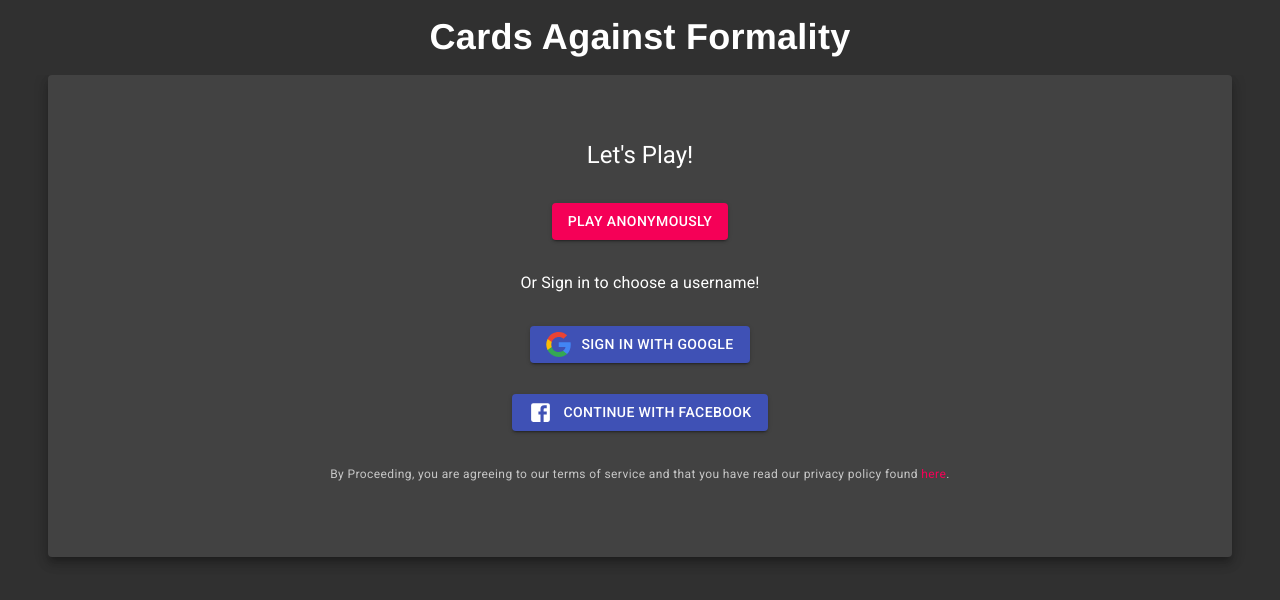
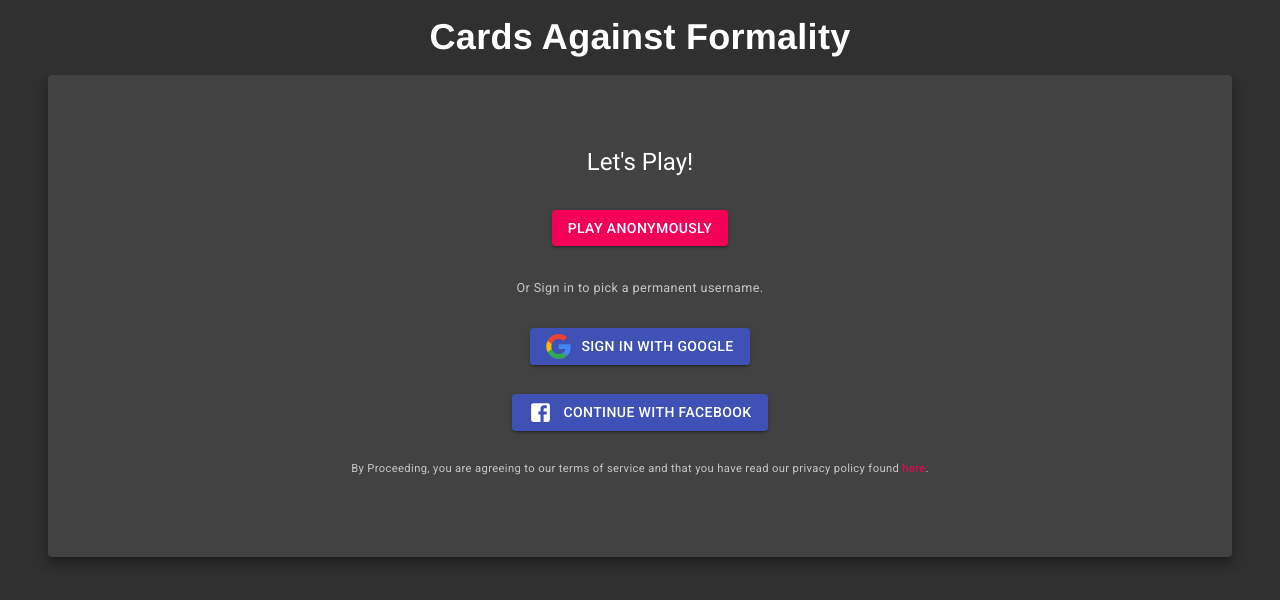
Before and after one commit to heynatefox/cards-against-formality-pwa, a React (Create React App) app: page /login in a window 1280 px wide. Shown: the top 600 px of the page. Built offline with nearby package versions, Linux system fonts and the light colour scheme; no server answers.

Commit message:
Automatically fetch new token every 30 minutes. Fetch token from indexed db each request

```diff
--- a/src/Contexts/UserProvider.tsx
+++ b/src/Contexts/UserProvider.tsx
@@ -1,6 +1,6 @@
 import React, { useCallback, useState, useEffect, useContext, useRef } from "react";
 import { Backdrop, CircularProgress } from '@material-ui/core';
-import * as firebase from "firebase/app";
+import { auth } from "firebase/app";
 
 import useFetchData, { FetchType } from "../Hooks/useFetchData";
 import { RouterContext } from "./RouteProvider";
@@ -12,11 +12,10 @@ export interface UserContextInterface {
   logout: () => void;
   user: { _id: string, username: string, isAnonymous: boolean } | null;
   authUser: any | null;
-  token: string;
 }
 
 export const UserContext = React.createContext<UserContextInterface>(
-  { login: () => Promise.resolve(''), logout: () => { }, signup: () => Promise.resolve(), user: null, authUser: null, token: '' }
+  { login: () => Promise.resolve(''), logout: () => { }, signup: () => Promise.resolve(), user: null, authUser: null }
 );
 
 export default function UserProvider({ children, isFirebaseInit }: any) {
@@ -27,8 +26,6 @@ export default function UserProvider({ children, isFirebaseInit }: any) {
     routerRef.current = routerContext;
   }, [routerContext]);
 
-
-  const [token, setToken] = useState('');
   const [user, setUser] = useState<{ _id: string, username: string, isAnonymous: boolean } | null>(null);
 
   const [isProviderSigningIn, setIsProviderSigningIn] = useState(false);
@@ -38,7 +35,7 @@ export default function UserProvider({ children, isFirebaseInit }: any) {
   const [, , , logoutHttp] = useFetchData<any>(`/api/logout`, FetchType.PUT);
   const [loginData, isSigningin, , next] = useFetchData<any>(`/api/login`, FetchType.POST);
 
-  const logout = useCallback(_logout, [setUser, setToken]);
+  const logout = useCallback(_logout, [setUser]);
 
   const [authUser, setAuthUser] = useState<any | null>(null);
   const login = useCallback(_login, [next, authUser]);
@@ -46,10 +43,9 @@ export default function UserProvider({ children, isFirebaseInit }: any) {
     // get the initial state of the user.
     let unsubscribe: any;
     if (isFirebaseInit) {
-      unsubscribe = firebase.auth().onAuthStateChanged((_user) => {
+      unsubscribe = auth().onAuthStateChanged((_user) => {
         if (_user) {
-          _user.getIdToken(true).then(idToken => {
-            setToken(idToken);
+          _user.getIdToken(true).then(() => {
             const { uid, displayName, photoURL, email, emailVerified, phoneNumber, isAnonymous } = _user;
             setAuthUser({ uid, displayName, photoURL, email, emailVerified, phoneNumber, isAnonymous });
             setIsProviderSigningIn(false);
@@ -71,24 +67,28 @@ export default function UserProvider({ children, isFirebaseInit }: any) {
     }
   }, [isFirebaseInit]);
 
+  useEffect(() => {
+    setInterval(() => {
+      auth().currentUser?.getIdToken(true)
+        .catch(() => { });
+      // Refresh token every 30 minutes.
+    }, 60000 * 30)
+  }, [])
+
   // called after it is determined whether a firebase user is logged in.
   useEffect(() => {
     // if there is an auth user. Try login.
-    if (authUser && token && renew) {
-      renew({}, false, token)
+    if (authUser && renew) {
+      renew({}, false)
         .catch((err) => {
           if (err.message === 'Network Error') {
             // api servers are down, redirect to /rooms to see the error page.
             routerRef.current.history.push('/rooms');
             return;
           }
-
-          if (authUser.isAnonymous) {
-            next(authUser).catch(err => { });
-          }
         })
     }
-  }, [authUser, token, renew, next]);
+  }, [authUser, renew, next]);
 
   // Called once renewed or logged in.
   useEffect(() => {
@@ -102,11 +102,11 @@ export default function UserProvider({ children, isFirebaseInit }: any) {
   // called once the users data is fetched.
   useEffect(() => {
     // if loginData exists, continue to the application.
-    if (user && authUser && token) {
+    if (user && authUser) {
       openSnack({ text: 'Successfully logged in!', severity: 'success' })
       redirect();
     }
-  }, [user, authUser, token, openSnack]);
+  }, [user, authUser, openSnack]);
 
   // Handle smoother transitions between multiple loading states
   useEffect(() => {
@@ -154,24 +154,24 @@ export default function UserProvider({ children, isFirebaseInit }: any) {
     setIsProviderSigningIn(true);
     // here we should handle the different sign up types.
     if (providerStr === 'anonymous') {
-      return firebase.auth().signInAnonymously()
+      return auth().signInAnonymously()
         .catch((err) => { });
     }
 
-    let provider: firebase.auth.GoogleAuthProvider | firebase.auth.FacebookAuthProvider;
+    let provider: auth.GoogleAuthProvider | auth.FacebookAuthProvider;
     if (providerStr === 'facebook') {
-      provider = new firebase.auth.FacebookAuthProvider();
+      provider = new auth.FacebookAuthProvider();
     } else {
       // must be google.
-      provider = new firebase.auth.GoogleAuthProvider();
+      provider = new auth.GoogleAuthProvider();
     }
 
     if (window.innerWidth < 600) {
-      return firebase.auth().signInWithRedirect(provider)
+      return auth().signInWithRedirect(provider)
         .catch(err => { });
     }
 
-    return firebase.auth().signInWithPopup(provider)
+    return auth().signInWithPopup(provider)
       .catch(err => { });
   }
 
@@ -183,12 +183,11 @@ export default function UserProvider({ children, isFirebaseInit }: any) {
     const handleComplete = () => {
       setUser(null);
       setAuthUser(null);
-      setToken('');
       routerRef.current.history.push('/');
       document.cookie = 'auth=;'
     };
 
-    return firebase.auth().signOut()
+    return auth().signOut()
       .then(() => logoutHttp())
       .then(() => {
         handleComplete();
@@ -198,7 +197,7 @@ export default function UserProvider({ children, isFirebaseInit }: any) {
       })
   }
 
-  return <UserContext.Provider value={{ login: (login as any), logout, user, authUser, token, signup }}>
+  return <UserContext.Provider value={{ login: (login as any), logout, user, authUser, signup }}>
     {isLoading ? null : children}
     <Backdrop className="backdrop" open={isLoading}>
       <CircularProgress color="inherit" />
--- a/src/Hooks/useFetchData.tsx
+++ b/src/Hooks/useFetchData.tsx
@@ -2,8 +2,8 @@ import { useState, useEffect, useCallback, useRef, useContext } from "react";
 import axios, { AxiosRequestConfig, AxiosResponse, Canceler } from 'axios';
 
 import { RouterContext } from '../Contexts/RouteProvider';
-import { UserContext } from "../Contexts/UserProvider";
 import ConfigContext from "../Contexts/ConfigContext";
+import { auth } from "firebase";
 
 export enum FetchType {
   GET = 'get',
@@ -32,17 +32,16 @@ const defaultOption = Object.freeze({});
  * @param {string} uri
  * @param {FetchType} [type=FetchType.GET]
  * @param {AxiosRequestConfig} [options]
- * @returns {([T, boolean, string | null, (body: any, noRedirect?: boolean, token?: string) => void, () => void])}
+ * @returns {([T, boolean, string | null, (body: any, noRedirect?: boolean) => void, () => void])}
  */
 function useFetchData<T>(
   uri: string,
   type: FetchType = FetchType.GET,
   options: AxiosRequestConfig = defaultOption,
   interval?: number
-): [T | null, boolean, string | null, (body?: any, noRedirect?: boolean, token?: string) => Promise<any>, () => void] {
+): [T | null, boolean, string | null, (body?: any, noRedirect?: boolean) => Promise<any>, () => void] {
 
   const { baseUrl } = useContext(ConfigContext);
-  const { token } = useContext(UserContext);
   const { history } = useContext(RouterContext);
   const historyRef = useRef(history);
 
@@ -51,23 +50,17 @@ function useFetchData<T>(
   const [errorMessage, setErrorMessage] = useState(null);
   const cancelToken = useRef<Canceler | null>(null);
 
-  const next = useCallback(_next, [baseUrl, uri, type, options, token]);
+  const next = useCallback(_next, [baseUrl, uri, type, options]);
 
   useEffect(() => {
     historyRef.current = history;
   }, [history]);
 
   useEffect(() => {
-    if (token) {
-      axios.defaults.headers['Authorization'] = `Bearer ${token}`;
+    if (type === FetchType.GET) {
+      next().catch(() => { });
     }
-  }, [token]);
-
-  useEffect(() => {
-    if (type === FetchType.GET) {
-      next({}).catch(() => { });
-    }
-  }, [token, type, next, interval])
+  }, [type, next, interval])
 
   function cancel() {
     if (cancelToken.current) {
@@ -75,18 +68,24 @@ function useFetchData<T>(
     }
   }
 
-  function _next(body?: any, noRedirect?: boolean, token?: string) {
+  function _next(body?: any, noRedirect?: boolean) {
     if (cancelToken.current) {
       cancel();
+    }
+    const currentUser = auth().currentUser;
+    if (!currentUser) {
+      return Promise.reject(new Error('No user.'));
     }
 
     setLoading(true);
     const _options = Object.assign({}, options, { cancelToken: new axios.CancelToken(token => cancelToken.current = token) });
-    if (token && token.length) {
-      axios.defaults.headers['Authorization'] = `Bearer ${token}`;
-    }
-
-    return constructRequest(`${baseUrl}${uri}`, type, _options, body)
+    return currentUser.getIdToken()
+      .then(token => {
+        if (token?.length) {
+          axios.defaults.headers['Authorization'] = `Bearer ${token}`;
+        }
+        return constructRequest(`${baseUrl}${uri}`, type, _options, body)
+      })
       .then(res => {
         setLoading(false);
         setErrorMessage(null);
--- a/src/Hooks/useRooms.tsx
+++ b/src/Hooks/useRooms.tsx
@@ -4,7 +4,7 @@ import RoomsReducer from "../Reducers/genericReducer";
 import useFetchData from "./useFetchData";
 import useSocket from "./useSocket";
 
-export default function useRooms(token: string): [any[], boolean, boolean, boolean] {
+export default function useRooms(): [any[], boolean, boolean, boolean] {
 
   const [rooms, dispatch] = useReducer(RoomsReducer, []);
 
@@ -25,13 +25,12 @@ export default function useRooms(token: string): [any[], boolean, boolean, boole
   }, []);
   const [socketMapping] = useState({ rooms: onEvent });
 
-  const [, disconnected, reconnecting] = useSocket(token, socketMapping, '/rooms');
+  const [, disconnected, reconnecting] = useSocket(socketMapping, '/rooms');
   // TODO: implement infinite scrolling.
   const [res, isLoading] = useFetchData<{ rows: any[] }>(`/api/rooms?pageSize=100`);
 
   useEffect(() => {
     if (res) {
-      // investigate why this is called twice. Might just be a dev thing.
       dispatch({ type: 'MULTI_ADD_DATA', data: res.rows })
     }
   }, [res]);
--- a/src/Hooks/useSocket.tsx
+++ b/src/Hooks/useSocket.tsx
@@ -3,6 +3,7 @@ import { useState, useEffect, useRef, useContext } from 'react';
 import io from 'socket.io-client';
 
 import ConfigContext from '../Contexts/ConfigContext';
+import { auth } from 'firebase';
 
 
 export interface SocketEventMap {
@@ -11,7 +12,7 @@ export interface SocketEventMap {
 
 
 export default function useSocket(
-  token: string, socketEventMap: SocketEventMap, namespace: string = '/', autoConnect: boolean = true
+  socketEventMap: SocketEventMap, namespace: string = '/', autoConnect: boolean = true
 ): [SocketIOClient.Socket | null, boolean, boolean] {
 
   const [reconnecting, setReconnecting] = useState(false);
@@ -20,7 +21,9 @@ export default function useSocket(
   const { baseUrl } = useContext(ConfigContext);
   useEffect(() => {
     let disconnectedTimeout: NodeJS.Timeout | null;
-    if (token?.length) {
+    auth().currentUser?.getIdToken()
+      .then((token) => {
+
         socket.current = io(`${baseUrl}${namespace}`, {
           transports: ['websocket'],
           path: '/socket',
@@ -61,7 +64,7 @@ export default function useSocket(
             socket.current.connect()
           }
         }
-    }
+      });
 
     return () => {
       if (socket?.current) {
@@ -69,7 +72,7 @@ export default function useSocket(
         socket.current.removeAllListeners();
       }
     }
-  }, [token, namespace, socketEventMap, autoConnect, baseUrl]);
+  }, [namespace, socketEventMap, autoConnect, baseUrl]);
 
   return [socket?.current, disconnected, reconnecting]
 }
--- a/src/components/Game/Game/TurnSetup/TurnSetup.tsx
+++ b/src/components/Game/Game/TurnSetup/TurnSetup.tsx
@@ -29,9 +29,9 @@ export default function TurnSetup({ game, players }: TurnSetupProps) {
   }
   const username = players.find(player => player._id === game.winner)?.username;
   return <div className="turn-setup-container">
-    <Typography variant="h5">{username === user?.username ? 'You win' : `${username} wins`}!</Typography>
+    {username?.length ? <Typography variant="h5">{username === user?.username ? 'You win' : `${username} wins`}!</Typography> : <Typography variant="h5">Winner!</Typography>}
     <div className="winning-cards">
-      {game.winningCards.map(card => <Card key={card._id + 'user-selection'} card={card} className="winner"/>).reverse()}
+      {game.winningCards.map(card => <Card key={card._id + 'user-selection'} card={card} className="winner" />).reverse()}
     </div>
   </div>;
 }
--- a/src/components/Game/useGameRoom.tsx
+++ b/src/components/Game/useGameRoom.tsx
@@ -9,7 +9,7 @@ import { SnackbarMessage } from "../../Contexts/SnackbarProvider";
 
 export default function useGameRoom(openSnack: (data: SnackbarMessage | null) => void) {
 
-  const { user, token } = useContext(UserContext);
+  const { user } = useContext(UserContext);
   // We need to keep the room state up to date.
   const [res, isLoading, errorMessage, next] = useFetchData(`/api/rooms/join/players`, FetchType.PUT);
   const { location: { search, state }, history } = useContext(RouterContext);
@@ -34,7 +34,7 @@ export default function useGameRoom(openSnack: (data: SnackbarMessage | null) =>
   const onDealEvent = useCallback(d => setCards(d.payload), []);
   const onGameEvent = useCallback(d => setGame(d.payload), []);
   const [socketMapping] = useState({ room: onRoomEvent, game: onGameEvent, deal: onDealEvent });
-  const [socket, disconnected, reconnecting] = useSocket(token, socketMapping, '/games', false);
+  const [socket, disconnected, reconnecting] = useSocket(socketMapping, '/games', false);
   const joinRoom = useCallback((passcode?: string) => {
     if (!user) {
       return;
--- a/src/components/Login/Login.scss
+++ b/src/components/Login/Login.scss
@@ -7,7 +7,10 @@
   display: flex !important;
   justify-content: center;
   align-items: center;
-  height: 70%;
+  height: 100%;
+  @media (min-width: 600px) {
+    height: 70%;
+  }
 }
 
 .inner-login-container {
@@ -28,7 +31,9 @@
     flex-flow: row;
     align-items: center;
     justify-content: center;
-    min-width: 500px;
+    @media (min-width: 600px) {
+      min-width: 500px;
+    }
 
     .username-input {
       margin-right: 5%;
@@ -43,6 +48,10 @@
   align-items: center;
 
   .button {
+    font-size: 0.8em;
+    @media (min-width: 600px) {
+      font-size: 1em;
+    }
     margin-bottom: 5%;
     &.bottom {
       margin-top: 5%;
@@ -55,3 +64,22 @@
     margin-right: 10px;
   }
 }
+
+.sign-in-helper {
+  text-align: center;
+  font-size: 0.7em;
+
+  @media (min-width: 600px) {
+    font-size: 0.9em;
+  }
+}
+
+.legal-helper {
+  font-size: 0.6em;
+  margin-top: 20%;
+
+  @media (min-width: 600px) {
+    margin-top: 0;
+    font-size: 0.8em;
+  }
+}
--- a/src/components/Login/Login.tsx
+++ b/src/components/Login/Login.tsx
@@ -1,5 +1,5 @@
 import React, { useState, useCallback, useContext, useEffect } from 'react';
-import { Link, Container, Button, Input, CircularProgress, Card, CardHeader, CardContent, FormControl, InputLabel, FormHelperText, Typography } from '@material-ui/core';
+import { Link, Container, Button, Input, CircularProgress, Card, CardHeader, CardContent, FormControl, InputLabel, FormHelperText } from '@material-ui/core';
 import { debounce } from 'lodash';
 import FacebookIcon from '@material-ui/icons/Facebook';
 import { UserContext } from '../../Contexts/UserProvider';
@@ -11,9 +11,9 @@ import { RouterContext } from '../../Contexts/RouteProvider';
 function LoginProviders({ onProviderSelect }: any) {
   return <div className="login-providers-content">
     <Button className="button" onClick={() => onProviderSelect('anonymous')} variant="contained" color="secondary">Play Anonymously</Button>
-    <Typography>
-      Or Sign in to choose a username!
-    </Typography>
+    <FormHelperText color="secondary" className="sign-in-helper">
+      Or Sign in to pick a permanent username.
+      </FormHelperText>
     <Button className="button bottom" onClick={() => onProviderSelect('google')} variant="contained" color="primary">
       <img className="google-icon-svg" src={googleLogo} alt="google" />
       <div>Sign in with Google</div>
@@ -22,9 +22,10 @@ function LoginProviders({ onProviderSelect }: any) {
       <FacebookIcon className="google-icon-svg" />
       <div>Continue with Facebook</div>
     </Button>
-    <FormHelperText >By Proceeding, you are agreeing to our terms of service and that you have read our privacy policy found <Link color="secondary" onClick={() => window.open('https://htmlpreview.github.io/?https://github.com/JordanPawlett/cards-against-formality-pwa/blob/master/public/privacy_policy.html')}>here</Link>.</FormHelperText>
+    <FormHelperText className="legal-helper">By Proceeding, you are agreeing to our terms of service and that you have read our privacy policy found <Link color="secondary" onClick={() => window.open('https://htmlpreview.github.io/?https://github.com/JordanPawlett/cards-against-formality-pwa/blob/master/public/privacy_policy.html')}>here</Link>.</FormHelperText>
   </div>
 }
+
 
 export default React.memo(() => {
 
@@ -100,7 +101,7 @@ export default React.memo(() => {
       return <LoginProviders onProviderSelect={onProviderSelected} />
     }
 
-    if (authUser && !authUser.isAnonymous && !user) {
+    if (authUser && !user) {
       return <div className="input-wrapper">
         <FormControl className="username-input" required={true} error={!!message?.length}>
           <InputLabel htmlFor="target">Username</InputLabel>
@@ -112,14 +113,14 @@ export default React.memo(() => {
     }
   }
 
-  if (user && user.isAnonymous) {
+  if (user) {
     return null;
   }
 
   return <Container maxWidth="lg" className="login-wrapper">
     <Card className="inner-login-container" raised={true}>
       <CardHeader className="header" title="Let's Play!"></CardHeader>
-      <CardContent>
+      <CardContent className="root-login-card-content">
         {renderCardContent()}
       </CardContent>
     </Card>
--- a/src/components/Rooms/Rooms.tsx
+++ b/src/components/Rooms/Rooms.tsx
@@ -17,7 +17,7 @@ import './Rooms.scss';
 export default function Rooms() {
 
   const { openSnack } = useContext(SnackbarContext);
-  const { user, token } = useContext(UserContext);
+  const { user } = useContext(UserContext);
   const [hasServerIssue, setHasServerIssue] = useState(false);
   useEffect(() => {
     // If there's no user yet. Check if ther's an issue.
@@ -37,7 +37,7 @@ export default function Rooms() {
   }, [user])
 
   const { history } = useContext(RouterContext);
-  const [rooms, isLoading, disconnected, reconnecting] = useRooms(token);
+  const [rooms, isLoading, disconnected, reconnecting] = useRooms();
   const [isCreating, setIsCreating] = useState(false);
   const onCreate = useCallback(() => setIsCreating(prevIsCreating => !prevIsCreating), []);
 
```
Lines whose indentation alone changed are shown as unchanged.
